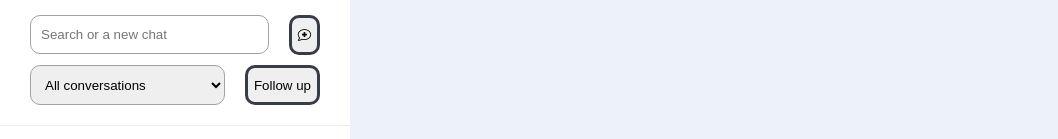
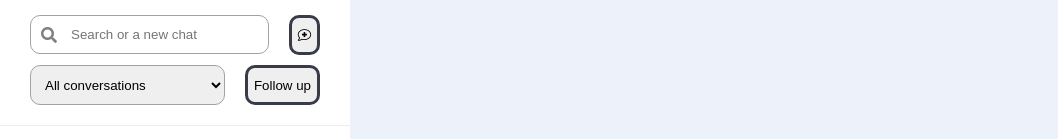
Before and after one commit to smartcoder-7/chat-test, a React (Create React App) app: page / in a window 1280 px wide. Shown: the top 139 px of the page, without its empty margins (0-1058 px from the left). Built offline with nearby package versions, Linux system fonts and the light colour scheme; grey boxes are pictures that could not be loaded.

Commit message:
refactored input field

```diff
--- a/src/components/InputField/InputField.js
+++ b/src/components/InputField/InputField.js
@@ -1,18 +1,31 @@
 import React from 'react';
+import cn from 'classnames';
 
-const InputField = ({ onChange, placeholder, value, name, className = '', ...props }) => {
+const InputField = ({
+  onChange,
+  placeholder,
+  value,
+  name,
+  className = '',
+  icon,
+  inputClassName,
+  ...props
+}) => {
   const handleChange = (event) => {
     onChange(event.target.value);
   };
   return (
+    <span className={cn('input-field', className)}>
+      <i className={`fas ${icon}`} />
       <input
-      className={`input-field ${className}`}
+        className={cn('inner-input', inputClassName)}
         value={value}
         onChange={handleChange}
         placeholder={placeholder}
         name={name}
         {...props}
       />
+    </span>
   );
 };
 
--- a/src/components/InputField/InputField.style.css
+++ b/src/components/InputField/InputField.style.css
@@ -1,7 +1,23 @@
 .input-field {
+  display: flex;
+  justify-content: space-between;
   width: 100%;
   height: 37px;
   border: solid 1px var(--gray-light);
   border-radius: var(--border-radius);
   padding: 0 10px;
 }
+
+.input-field .inner-input {
+  -webkit-appearance: none;
+  outline: none;
+  border-color: transparent;
+  flex: 1;
+}
+
+.input-field i {
+  display: inline-flex;
+  align-items: center;
+  color: gray;
+  margin-right: calc(2 * var(--spacing-unit));
+}
--- a/src/containers/UserArea/UserArea.js
+++ b/src/containers/UserArea/UserArea.js
@@ -84,6 +84,7 @@ const UserArea = () => {
             value={search}
             name="filter"
             placeholder="Search or a new chat"
+            icon="fa-search"
           />
           <Button onClick={handleClickAdd} className="btn-filter">
             <i className="fal fa-comment-medical" />
```
Lines whose indentation alone changed are shown as unchanged.
